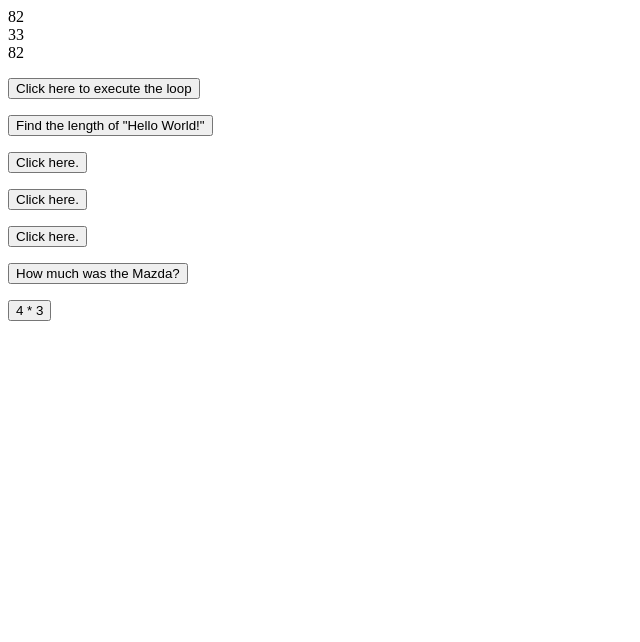
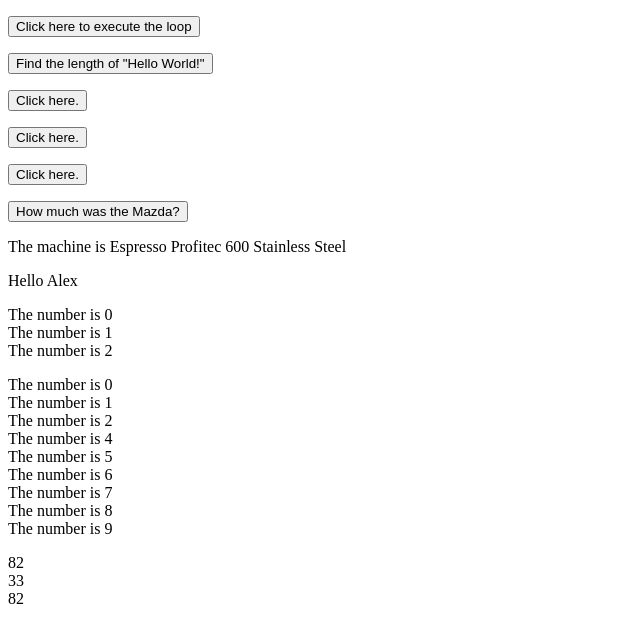
Before and after one commit to adschaff/JavaScript-Projects, a plain HTML site: page Basic JavaScript Projects/Project_10/index.html in a window 1280 px wide. Shown: the whole page, without its empty margins (0-640 px from the left). Drawn offline with Linux system fonts and the light colour scheme.

Commit message:
fixed project 9

```diff
--- a/Basic JavaScript Projects/Project_10/JS/main.js
+++ b/Basic JavaScript Projects/Project_10/JS/main.js
@@ -54,11 +54,11 @@ document.write ("<br>" + X); //demonstrating how a let keyword cannot be accesse
 
 
 
-function try_return(a, b) {
-    return a * b;
-  }
-let C = try_return(4, 3);
-document.getElementById("try_return").innerHTML = C; //demonstrating the return method
+document.getElementById("try_return").innerHTML = myFunction("Alex");
+
+function myFunction(name) {
+  return "Hello " + name;
+} //demonstrating the return method
 
 
  let machine = {
@@ -87,4 +87,4 @@ for (let i = 0; i < 10; i++) {
   if (i === 3) { continue; }
   text_2 += "The number is " + i + "<br>";
 }
-document.getElementById("continue").innerHTML = text_2;
+document.getElementById("continue").innerHTML = text_2; //continue statement
--- a/Basic JavaScript Projects/Project_10/index.html
+++ b/Basic JavaScript Projects/Project_10/index.html
@@ -2,7 +2,7 @@
 <html lang="en">
 <head>
     <meta charset="UTF-8">
-   <script src="./JS/main.js"></script>
+
 </head>
 <body>
 <p id="Counting_to_Ten"></p>
@@ -26,12 +26,12 @@
     <p id="Machine_Object"></p>
 
     <p id="try_return"></p>
-<button onclick="try_return()">4 * 3</button>
 
 <p id="break"></p>
 
 <p id="continue"></p>
 
 </body>
+<script src="./JS/main.js"></script>
 
 </html>
```
Also changed, not shown: 3 other files.
